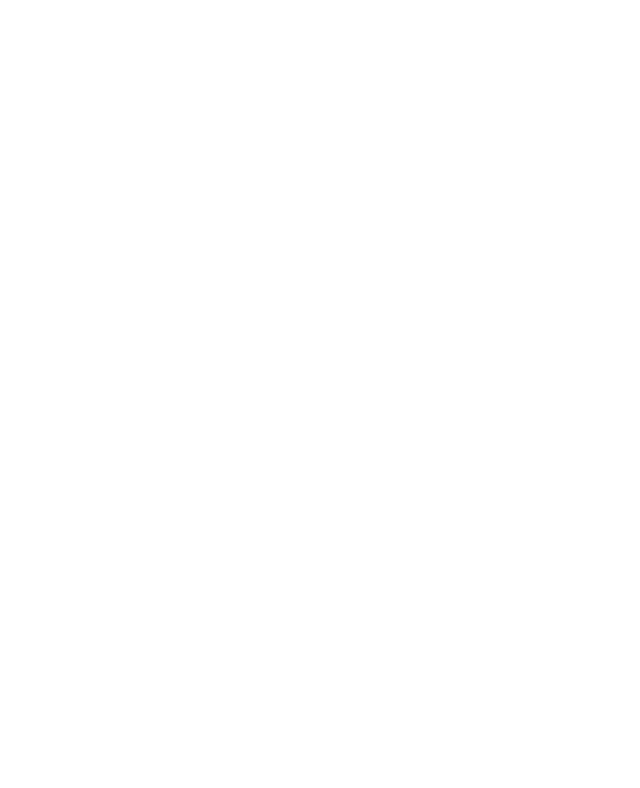
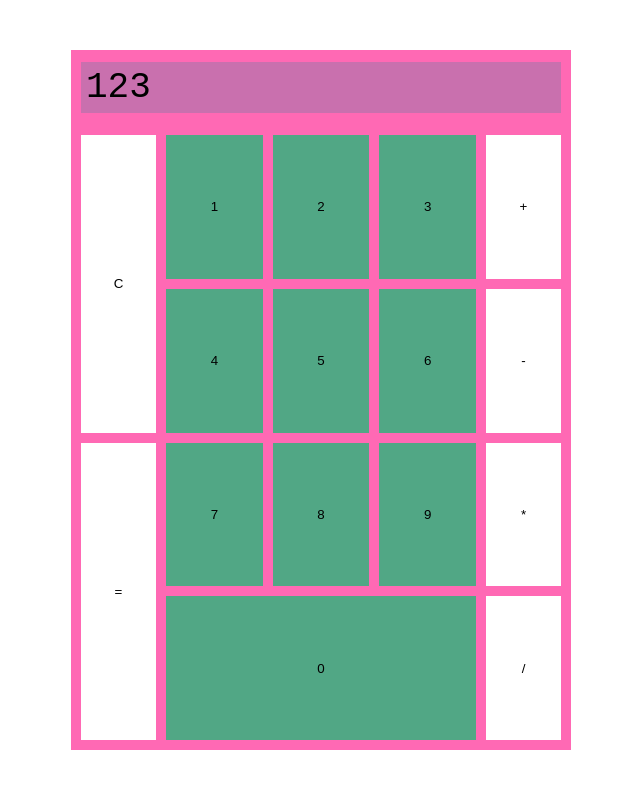
Before and after one commit to ldekoker/odin-calculator, a plain HTML site: page index.html in a window 1280 px wide. Shown: the whole page, without its empty margins (319-959 px from the left). Drawn offline with Linux system fonts and the light colour scheme.

Commit message:
Add calculator and style to index

```diff
--- a/index.html
+++ b/index.html
@@ -4,8 +4,45 @@
     <meta charset="UTF-8">
     <title>Calculator</title>
     <script src="./script.js"></script>
+    <link rel="stylesheet" href="./styles.css">
 </head>
 <body>
-
+    <div id="calculator">
+        <div class="display">
+            <output>123</output>
+        </div>
+        <div class="input">
+            <div class="buttons left-buttons">
+                <button>C</button>
+                <button>=</button>
+            </div>
+            <div class="buttons number-buttons">
+                <div class="row">
+                    <button>1</button>
+                    <button>2</button>
+                    <button>3</button>
+                </div>
+                <div class="row">
+                    <button>4</button>
+                    <button>5</button>
+                    <button>6</button>
+                </div>
+                <div class="row">
+                    <button>7</button>
+                    <button>8</button>
+                    <button>9</button>
+                </div>
+                <div class="row">
+                    <button>0</button>
+                </div>
+            </div>
+            <div class="buttons right-buttons">
+                <button>+</button>
+                <button>-</button>
+                <button>*</button>
+                <button>/</button>
+            </div>
+        </div>
+    </div>
 </body>
 </html>
--- /dev/null
+++ b/styles.css
@@ -0,0 +1,118 @@
+/* Setup */
+* {
+    padding: 0px;
+    margin: 0px;
+    border: 0px;
+    box-sizing: border-box;
+
+    font-family: sans-serif;
+}
+
+body {
+    height: 100vh;
+    width: 100%;
+
+    display: flex;
+    align-items: center;
+    justify-content: center;
+}
+
+/* Calculator Rules */
+#calculator {
+    height: 700px;
+    width: 500px;
+    background-color: #FF69B4;
+
+    align-self: center;
+
+    display: flex;
+    flex-direction: column;
+    justify-content: center;
+    align-items: center;
+}
+
+/* Calculator Display Rules */
+#calculator .display{
+    flex: 0 0 75px;
+
+    align-self: stretch;
+    width: auto;
+    display: flex;
+    justify-content: center;
+    align-items: center;
+}
+
+.display output {
+    flex: 1;
+    text-align: left;
+    background-color: #c970ae;
+    margin: 10px;
+    padding: 5px;
+
+    font-size: 36px;
+    font-family: 'Courier New', Courier, monospace;
+}
+
+
+/* Calculator Input Rules */
+#calculator .input {
+    flex: 1;
+    align-self: stretch;
+}
+
+#calculator .input, #calculator .buttons {
+    display: flex;
+}
+
+.input button {
+    flex: 1;
+}
+
+
+/* Number Buttons */
+.number-buttons button{
+    background-color: #51A785;
+}
+
+#calculator .number-buttons {
+    flex: 1;
+    padding: 10px 5px;
+
+    display: flex;
+    flex-direction: column;
+    align-items: stretch;
+    justify-content: center;
+    gap: 10px;
+}
+
+.number-buttons .row {
+    flex: 1;
+
+    display:flex;
+    justify-content: center;
+    align-items: stretch;
+    gap: 10px;
+}
+
+/* Left and Right Buttons */
+#calculator .left-buttons, #calculator .right-buttons {
+    flex-direction: column;
+    justify-content: center;
+    align-items: center;
+    gap: 10px;
+}
+
+#calculator .left-buttons {
+    padding: 10px 5px 10px 10px;
+}
+
+#calculator .right-buttons {
+    padding: 10px 10px 10px 5px;
+}
+
+#calculator .left-buttons button, #calculator .right-buttons button {
+    flex: 1;
+    width: 75px;
+
+    background-color: white;
+}
```
